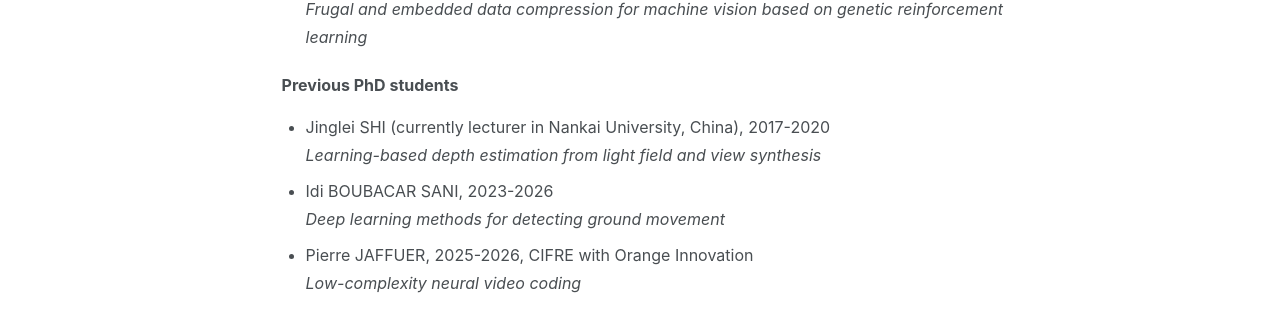
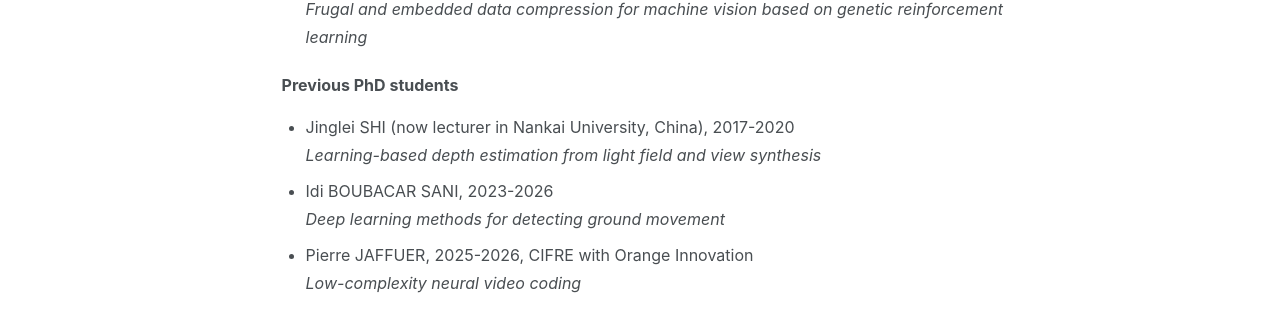
Before and after one commit to xiaoranjiang/xiaoranjiang.github.io, a Jekyll site: the page built from _pages/research.md, in a window 1280 px wide and 1214 px high. Shown: the part 709-1019 px from the top of the window. Built offline with Jekyll 4.4.1, drawn with Linux system fonts in a browser that asks for light colours; a style sheet for code colours, icons or effects is not loaded.

Commit message:
Update research.md

```diff
--- a/_pages/research.md
+++ b/_pages/research.md
@@ -22,7 +22,7 @@ You can find my publications on <a href="https://scholar.google.com/citations?us
 
 
 ### Previous PhD students
-- Jinglei SHI (currently lecturer in Nankai University, China), 2017-2020<br>
+- Jinglei SHI (now lecturer in Nankai University, China), 2017-2020<br>
 *Learning-based depth estimation from light field and view synthesis*
 - Idi BOUBACAR SANI, 2023-2026<br>
 *Deep learning methods for detecting ground movement*
```
